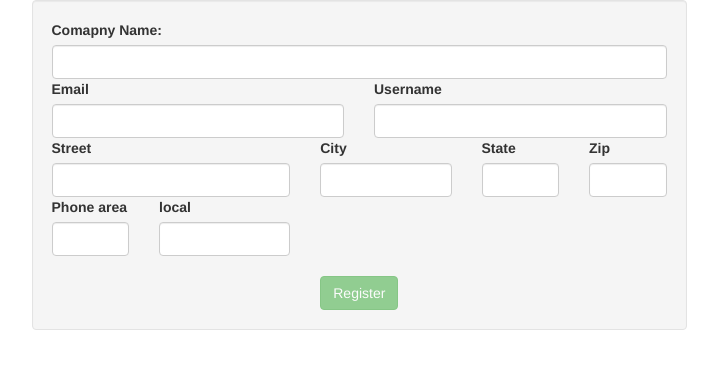
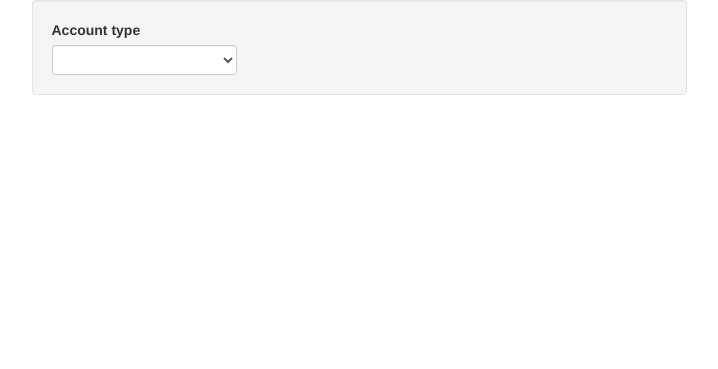
Before and after one commit to Echtniet/Code-A-Thon, a PHP site: page /register.php in a window 1280 px wide. Shown: the top 369 px of the page, without its empty margins (281-999 px from the left). Run offline with PHP 8.4, Linux system fonts and the light colour scheme; some libraries are stand-ins or nearby versions.

Commit message:
Register page
design complete ish

```diff
--- a/js/jobdatingControllers.js
+++ b/js/jobdatingControllers.js
@@ -1,2 +1,13 @@
 registerapp.controller('ctrl', function ($scope, $http) {
+    $scope.accounttypes = ["Recruiter", "Seeker"];
+    $scope.schoollevel = ["Undergraduate", "Graduate"];
+
+    $scope.submitrecruiter = function(){
+        alert("Recruiter has been submitted");
+        $scope.selectedtype = null;
+    }
+
+    $scope.submitseeker = function(){
+        alert("Seeker has been submitted");
+    }
 });
--- a/register.php
+++ b/register.php
@@ -32,6 +32,16 @@
 					<form name="registerform">
 						<div class="col-lg-12">
 							<div class="row">
+								<div class="col-lg-4">
+									<label>Account type</label>
+									<select ng-model="selectedtype"  class="form-control input-sm" ng-options="t for t in accounttypes">
+
+									</select>
+								</div>
+							</div>
+							<div ng-switch="selectedtype">
+								<div ng-switch-when="Recruiter">
+									<div class="row">
 										<div class="col-lg-12">
 											<label>Comapny Name:</label>
 											<input type="text" name="cname" ng-model="cname" class="form-control" ng-required="true">
@@ -45,6 +55,16 @@
 										<div class="col-lg-6">
 											<label>Username</label>
 											<input type="text" name="cusername" ng-model="cusername" class="form-control" ng-required="true">
+										</div>
+									</div>
+									<div class="row">
+										<div class="col-lg-6">
+											<label>Password</label>
+											<input type="password" name="cpsw" ng-model="cpsw" class="form-control" ng-required="true">
+										</div>
+										<div class="col-lg-6">
+											<label>Re-Password</label>
+											<input type="password" name="recpsw" ng-model="recpsw" class="form-control" ng-required="true">
 										</div>
 									</div>
 									<div class="row">
@@ -78,7 +98,84 @@
 									<div class="row">
 										<br>
 										<div class="col-lg-2 col-lg-offset-5">
-									<button class="btn btn-success" ng-disabled="registerform.$invalid">Register</button>
+											<button class="btn btn-success" ng-disabled="registerform.$invalid" ng-click="submitrecruiter()">Register</button>
+										</div>
+									</div>
+								</div>
+								<div ng-switch-when="Seeker">
+									<div class="row">
+										<div class="col-lg-6">
+											<label>First Name:</label>
+											<input type="text" name="fname" ng-model="fname" class="form-control" ng-required="true">
+										</div>
+										<div class="col-lg-6">
+											<label>Last Name:</label>
+											<input type="text" name="lname" ng-model="lname" class="form-control" ng-required="true">
+										</div>
+									</div>
+									<div class="row">
+										<div class="col-lg-6">
+											<label>Email</label>
+											<input type="email" name="semail" ng-model="semail" class="form-control" ng-required="true">
+										</div>
+										<div class="col-lg-6">
+											<label>Username</label>
+											<input type="text" name="susername" ng-model="susername" class="form-control" ng-required="true">
+										</div>
+									</div>
+									<div class="row">
+										<div class="col-lg-6">
+											<label>Password</label>
+											<input type="password" name="spsw" ng-model="spsw" class="form-control" ng-required="true">
+										</div>
+										<div class="col-lg-6">
+											<label>Re-Password</label>
+											<input type="password" name="respsw" ng-model="respsw" class="form-control" ng-required="true">
+										</div>
+									</div>
+									<div class="row">
+										<div class="col-lg-5">
+											<label>Street</label>
+											<input type="text" name="sstreet" ng-model="sstreet" class="form-control" ng-required="true">
+										</div>
+										<div class="col-lg-3">
+											<label>City</label>
+											<input type="text" name="scity" ng-model="scity" class="form-control" ng-required="true">
+										</div>
+										<div class="col-lg-2">
+											<label>State</label>
+											<input type="text" name="sstate" ng-model="sstate" class="form-control" ng-required="true">
+										</div>
+										<div class="col-lg-2">
+											<label>Zip</label>
+											<input type="text" name="szip" ng-model="szip" class="form-control" ng-required="true">
+										</div>
+									</div>
+									<div class="row">
+										<div class="col-lg-2">
+											<label>Phone area</label>
+											<input type="number" name="sarea" ng-model="sarea" class="form-control" ng-required="true">
+										</div>
+										<div class="col-lg-3">
+											<label>local</label>
+											<input type="number" name="slocal" ng-model="slocal" class="form-control" ng-required="true">
+										</div>
+									</div>
+									<div class="row">
+										<div class="col-lg-4">
+											<label>School Level:</label>
+											<select ng-model="selectedlevel"  class="form-control input-sm" ng-options="l for l in schoollevel" ng-required="true">
+
+											</select>
+										</div>
+
+									</div>
+									<div class="row">
+										<br>
+										<div class="col-lg-2 col-lg-offset-5">
+											<button class="btn btn-success" ng-disabled="registerform.$invalid" ng-click="submitseeker()">Register</button>
+										</div>
+									</div>
 								</div>
 							</div>
 						</div>
```
Lines whose indentation alone changed are shown as unchanged.
